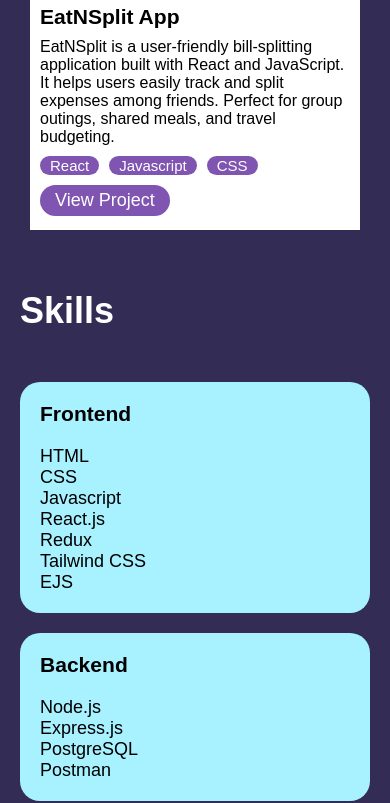
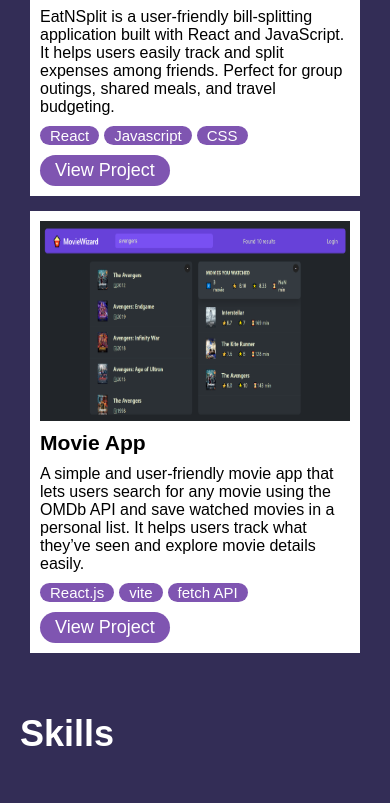
Before and after one commit to CartCane/portfolio, a React (Vite) app: page / in a window 390 px wide. Shown: the part 1780-2583 px from the top of the page. Built offline with nearby package versions, Linux system fonts and the light colour scheme.

Commit message:
added new project

```diff
--- a/src/App.css
+++ b/src/App.css
@@ -76,7 +76,7 @@ a:hover{
 
 .cards{
     display: grid;
-    grid-template-columns: 45rem 45rem;
+    grid-template-columns: 1fr 1fr 1fr;
     grid-template-rows: 45rem;
     justify-content: center;
     gap: 1.5rem;
@@ -90,6 +90,7 @@ a:hover{
     color: black;
     display: flex;
     flex-direction: column;
+    gap: 1rem;
     justify-content: space-around;
     padding: 1rem;
 
@@ -108,7 +109,7 @@ a:hover{
 .project-card ul{
     display: flex;
     align-items: center;
-    gap: 1rem;
+    gap: .5rem;
     font-size: 1.5rem;
 }
 
@@ -228,12 +229,13 @@ a:hover{
 
     .cards {
         grid-template-columns: 1fr;
-        grid-template-rows: 45rem 45rem;
+        grid-template-rows: auto;
         padding: 1rem;
     }
 
     .project-card {
         max-width: 100%;
+        gap: 1rem;
     }
 
     .skills {
--- a/src/components/header.jsx
+++ b/src/components/header.jsx
@@ -19,7 +19,7 @@ function Navbar({data}){
         ☰
         </div>
         <ul className= {`nav ${isOpen ? "open": ""}`}>
-            {data.map((i, index)=> <li key={i}><a href={`#${i}`} onClick={()=>setIsOpen(false)}>{i}</a></li>)}
+            {data.map((i, index)=> <li key={index}><a href={`#${i}`} onClick={()=>setIsOpen(false)}>{i}</a></li>)}
             <li key="resume"><a href="./front-end.pdf" download>Resume</a></li>
         </ul>
         </>
--- a/src/data.js
+++ b/src/data.js
@@ -16,6 +16,14 @@ nav : ["About", "Project", "Skills", "Contacts", "Blog"],
         features: ["👥 Add friends with names and custom avatars", "➕ Add and split expenses between you and friends", "💰 See who owes whom and how much", "🔄 Dynamic status updates"],
         tech_stack: ["React", "Javascript", "CSS"],
         link: "https://cartcane.github.io/eatNsplit/"
+    },
+    {
+        image: "./movieWiz.png",
+        title: "Movie App",
+        description: "A simple and user-friendly movie app that lets users search for any movie using the OMDb API and save watched movies in a personal list. It helps users track what they’ve seen and explore movie details easily.",
+        features: ["🔍 Movie Search", "✅ Watched Movie List", "🗑️ Remove from Watched List", "🧾 Movie Details View"],
+        tech_stack: ["React.js", "vite", "fetch API"],
+        link: "https://cartcane.github.io/MovieWizard/"
     }
  ],
  skills: [
```
Also changed, not shown: public/movieWiz.png (added).
